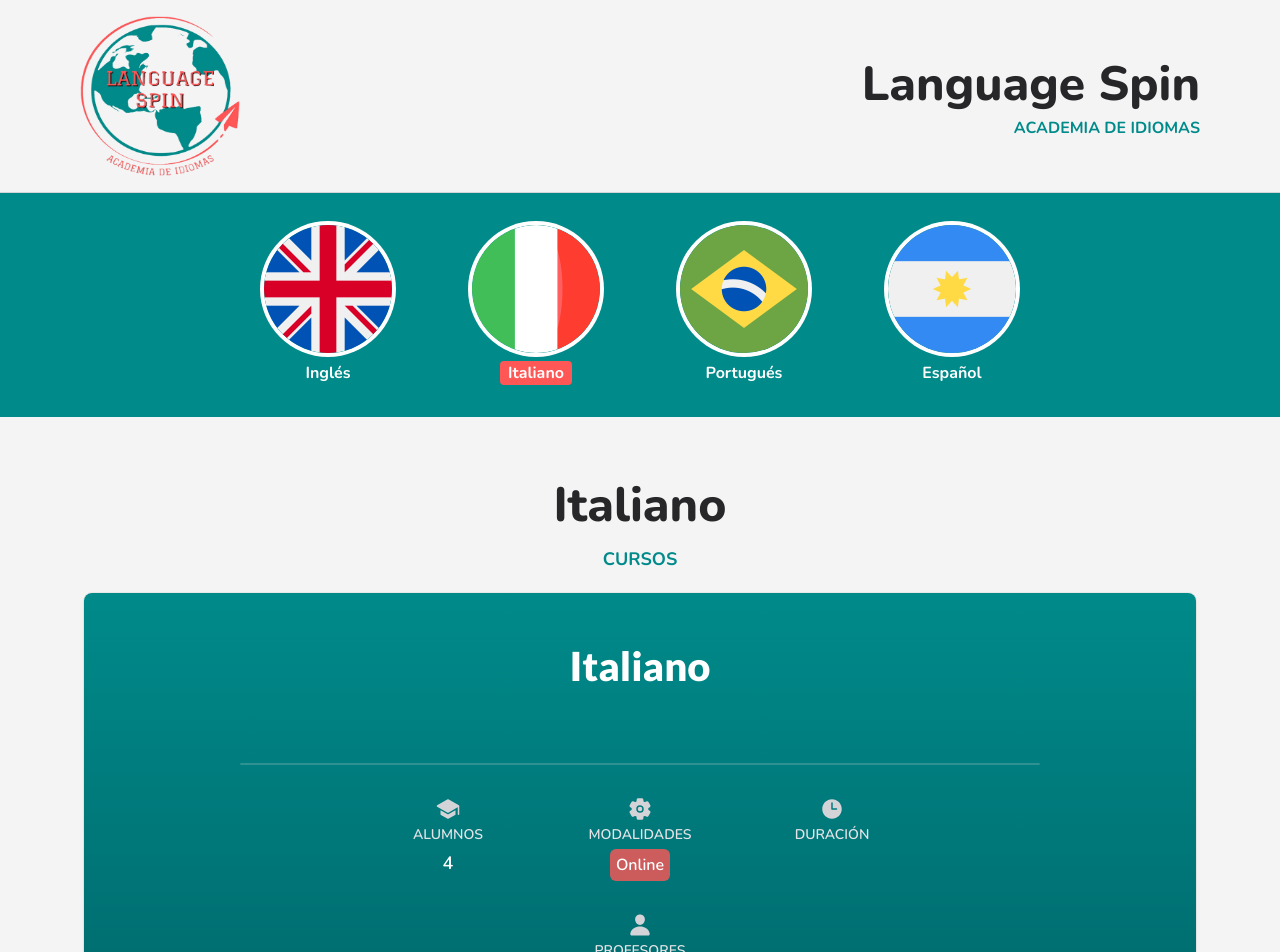
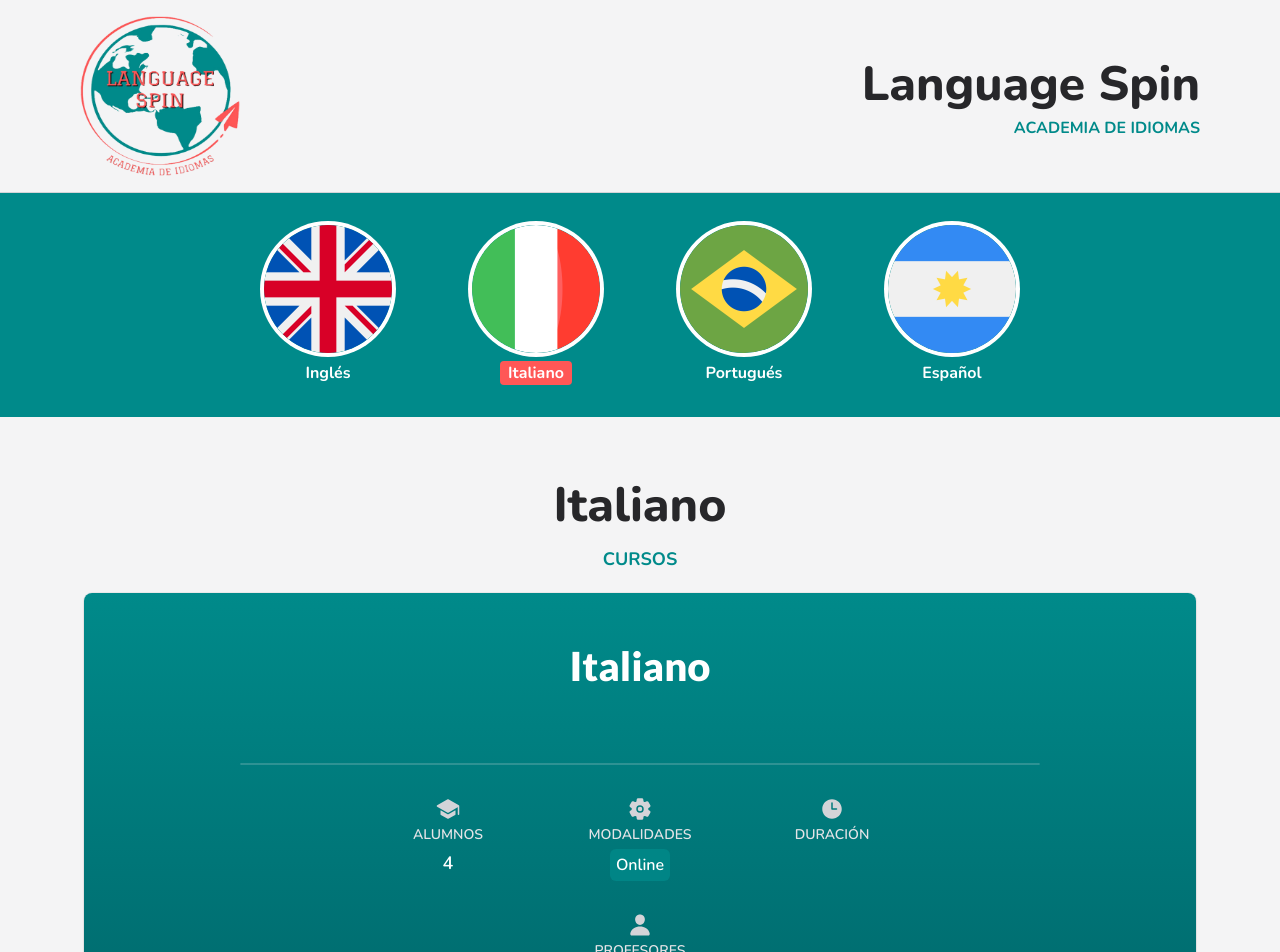
Before and after one commit to Caracolaracol/languageSpin-project, a React (Vite) app: page /italiano in a window 1280 px wide. Shown: the top 952 px of the page. Built offline with nearby package versions, Linux system fonts and the light colour scheme.

Commit message:
styling fix

```diff
--- a/src/components/curso/CursoCard.jsx
+++ b/src/components/curso/CursoCard.jsx
@@ -38,7 +38,7 @@ export const CursoCard = ({ curso }) => {
               {curso.modalidades.map((modalidad) => (
                 <span
                   key={modalidad}
-                  className='capitalize text-xs md:text-base font-semibold bg-rojoSpin bg-opacity-80 text-white py-1 px-1.5 rounded-md w-max'>
+                  className='capitalize text-xs md:text-base font-semibold bg-verdeSpin bg-opacity-80 text-white py-1 px-1.5 rounded-md w-max'>
                   {modalidad}
                 </span>
               ))}
```
